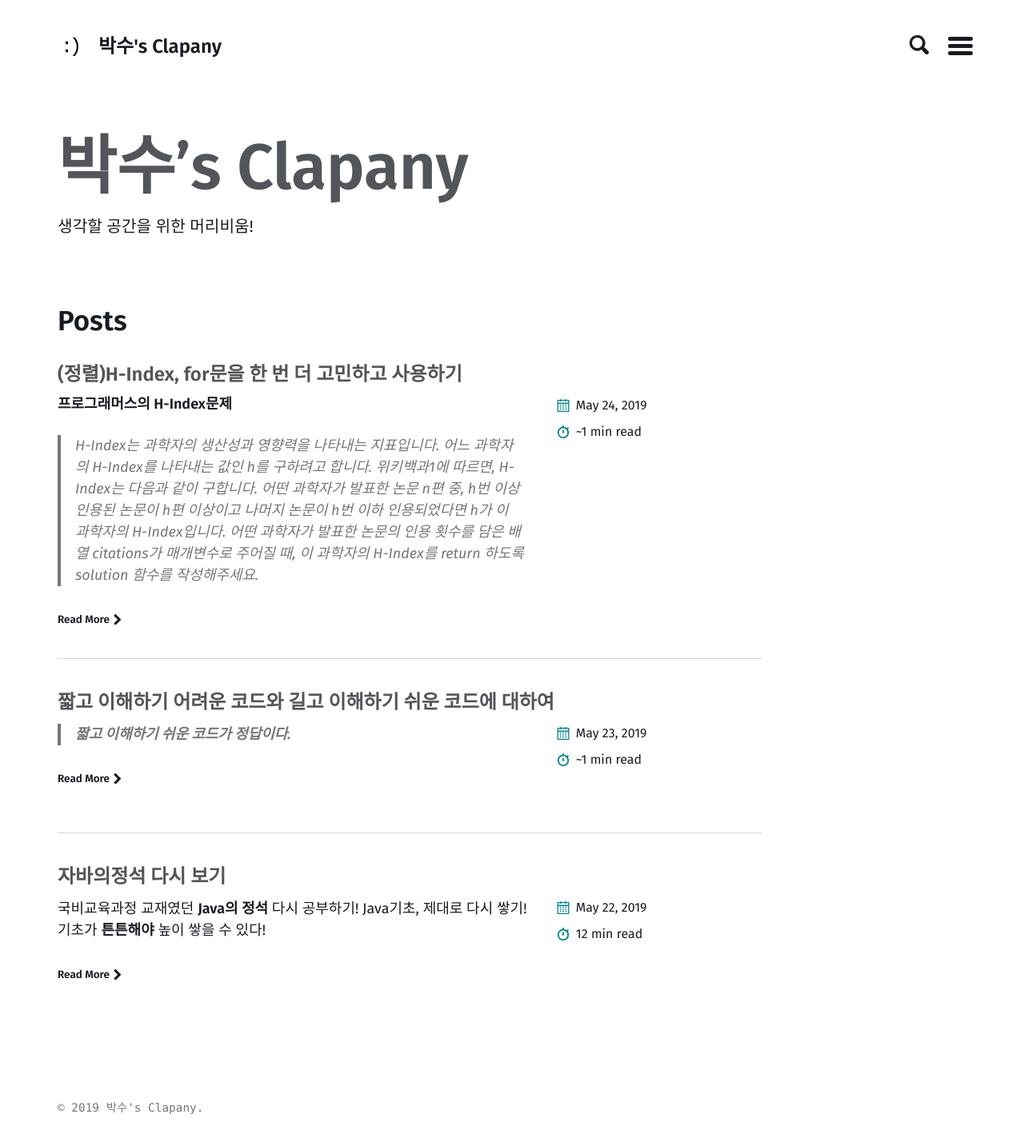
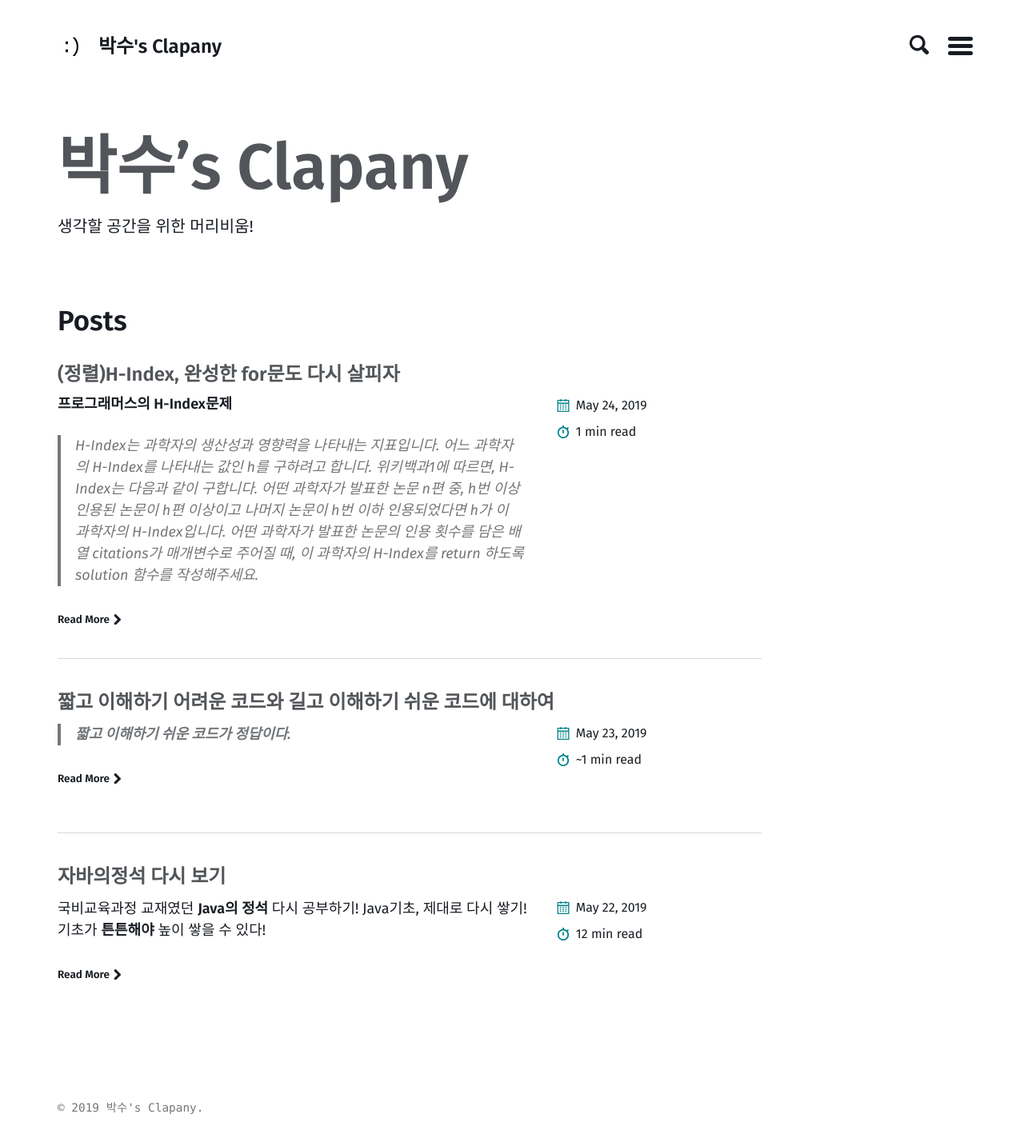
Before and after one commit to mrclap/mrclap.github.io, a Jekyll site: the page built from index.md, in a window 1280 px wide. Shown: the whole page at 80% size. Built offline with Jekyll 4.4.1, drawn with Linux system fonts in a browser that asks for light colours; some of the changed lines change nothing that is shown.

Commit message:
5/24 algorithm posting modified

````diff
--- a/_posts/algorithm/2019-05-24-algorithm-H-Index.md
+++ b/_posts/algorithm/2019-05-24-algorithm-H-Index.md
@@ -1,6 +1,6 @@
 ---
 layout: post
-title: (정렬)H-Index, for문을 한 번 더 고민하고 사용하기
+title: (정렬)H-Index, 완성한 for문도 다시 살피자
 categories:
   - algorithm
 # feature_image: ""
@@ -28,7 +28,11 @@
 
 정렬과 for문을 통해 if조건을 검색하면 간단히 해결할 수 있는 문제였다.
 논문을 내림차순으로 정렬해서 index+1과 해당 index의 인용 수를 비교하는 방식으로 답을 구했다.
-다만, `index+1 == citation`인 경우는 곧 바로 index+1이 H-Index값이지만, `index+1 > citation`의 경우는 **그 직전 index**가 원하는 target index이므로 조건절이 2개로 나눠졌다. 문제를 풀고나면 확인할 수 있는 다른 사람들의 풀이에서, 간단히 reverse로 sort하지 않고 풀면 두 경우를 동시에 처리 할 수 있음을 깨달았다.
+다만, `index+1 == citation`인 경우는 곧 바로 index+1이 H-Index값이지만, `index+1 > citation`의 경우는 **그 직전 index**가 원하는 target index이므로 조건절이 2개로(case는 총 3개) 나눠졌다.
+
+문제를 풀고나면 확인할 수 있는(아래) 다른 사람들의 풀이의 for문과 비교하니 나의 for문이 초라해 보인다.. 덕지 덕지 if elif에 break까지...
+
+인용된 수가 큰 것부터 차례로 check하지말고, 인용된 수가 작은 것부터 check하면 위 풀이의 2개 조건을 하나로 합칠 수 있다. 그리고 이를 통해서 좀 더 짧고 간결한 코드를 만들 수 있다!
 
 ```python
 def solution(citations):
````
